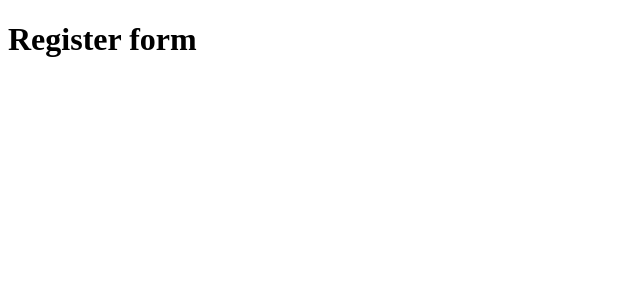
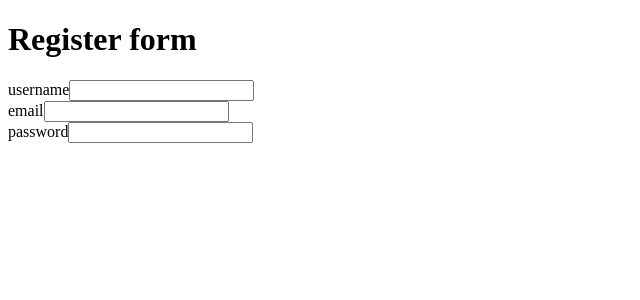
Before and after one commit to martimb01/mern-littleSecrets, a React (Vite) app in the folder frontend/: page / in a window 1280 px wide. Shown: the top 300 px of the page, without its empty margins (0-640 px from the left). Built offline with nearby package versions, Linux system fonts and the light colour scheme.

Commit message:
Handle inputs in register form, now have to implement handleSubmit

```diff
--- a/frontend/src/pages/RegisterForm.jsx
+++ b/frontend/src/pages/RegisterForm.jsx
@@ -1,8 +1,41 @@
 import React from 'react'
+import { useState } from 'react'
 
 const RegisterForm =  () => {
+    const [inputs, setInputs] = useState({})
+
+    const handleChange = (event) =>{
+        const name = event.target.name;
+        const value = event.target.value;
+        setInputs((values) => {return {...values, [name]: value}})
+        console.log(inputs)
+    }
     return (
+        <>
         <h1>Register form</h1>
+        <form>
+            <label>username
+                <input type='text'
+                 name='username'
+                 value={inputs.username || ''}
+                 onChange={handleChange} />
+            </label>
+            <br />
+            <label>email
+                <input type='text'
+                 name='email'
+                 value={inputs.email || ''}
+                 onChange={handleChange} />
+            </label>
+            <br />
+            <label> password
+                <input type='password'
+                 name='password'
+                 value={inputs.password || ''}
+                 onChange={handleChange} />
+            </label>
+        </form>
+        </>
     )
 }
 
```
